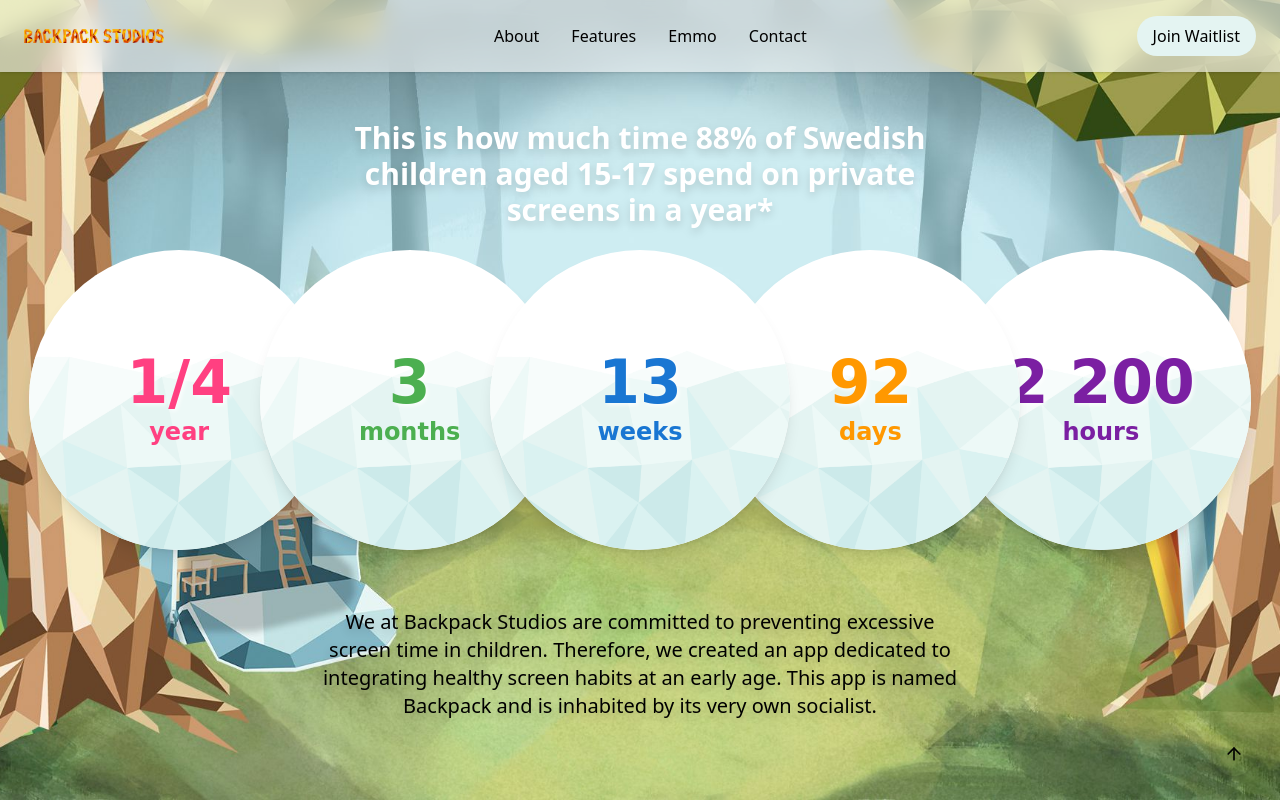
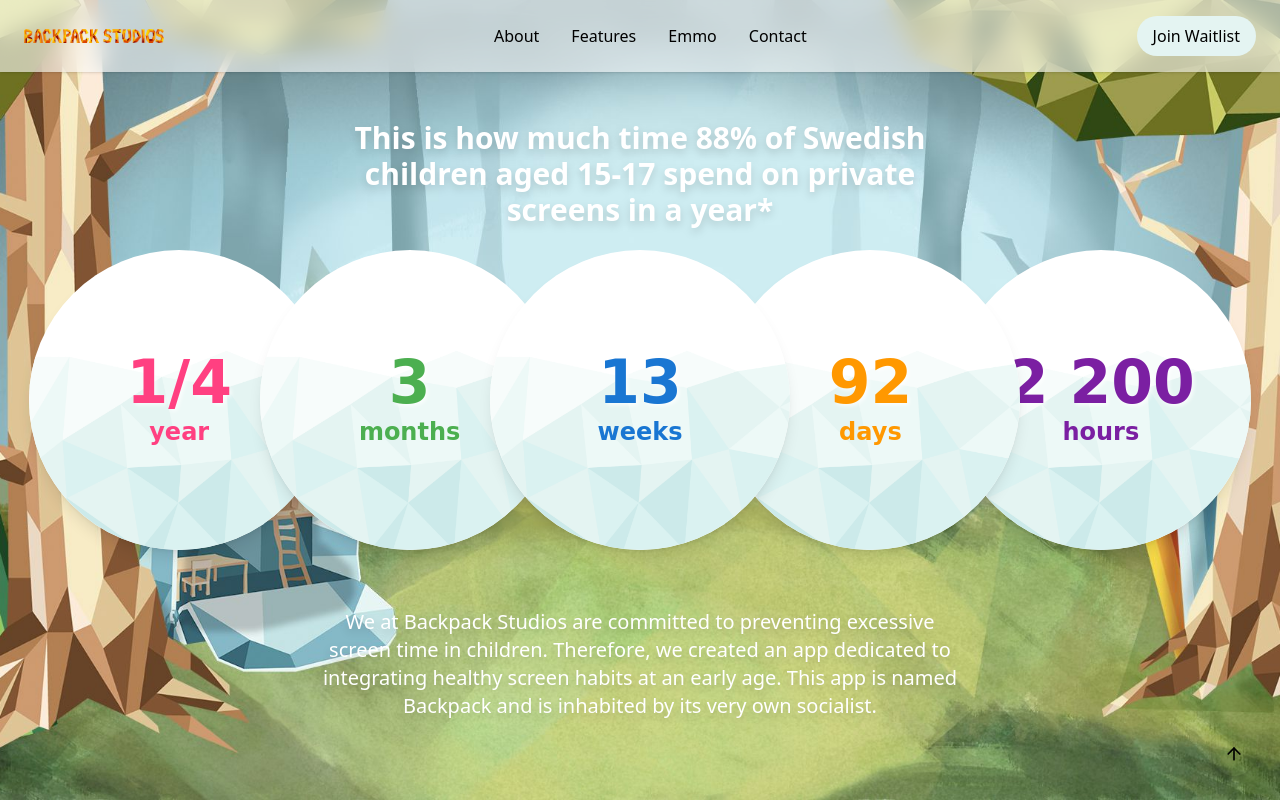
Before and after one commit to Natito9/backpack-project, a Next.js app: page / in a window 1280 px wide. Shown: the top 802 px of the page. Built offline with nearby package versions, Linux system fonts and the light colour scheme.

Commit message:
changed color of text

```diff
--- a/src/components/hero/FactCaption.jsx
+++ b/src/components/hero/FactCaption.jsx
@@ -36,7 +36,7 @@ export default function FactCaption({ phase, onDone }) {
       {showSecond && (
 
       <p
-      className={`absolute bottom-20 left-1/2 transform md:-translate-x-1/2 text-lg md:text-xl font-medium drop-shadow-lg animate__animated ${
+      className={`absolute text-white bottom-20 left-1/2 transform md:-translate-x-1/2 text-lg md:text-xl font-medium drop-shadow-lg animate__animated ${
         hideAll ? "animate__fadeOutDown" : "animate__fadeInUp animate__delay-1s"
       }`}
     >
```
